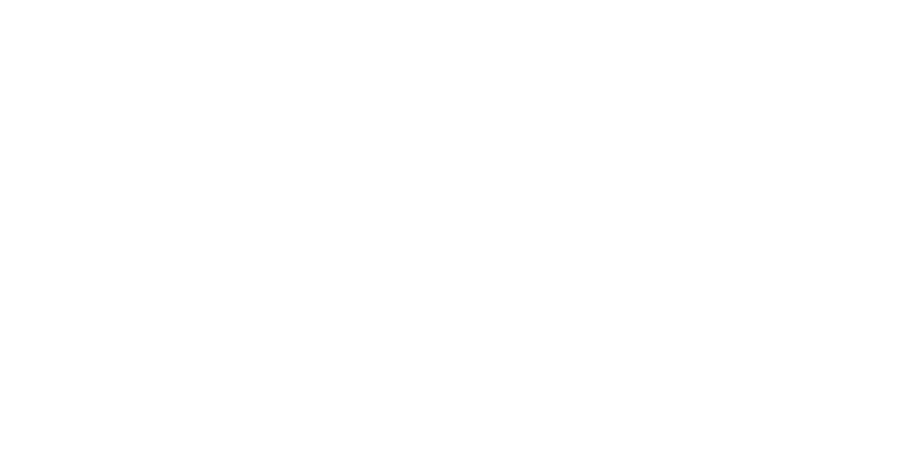
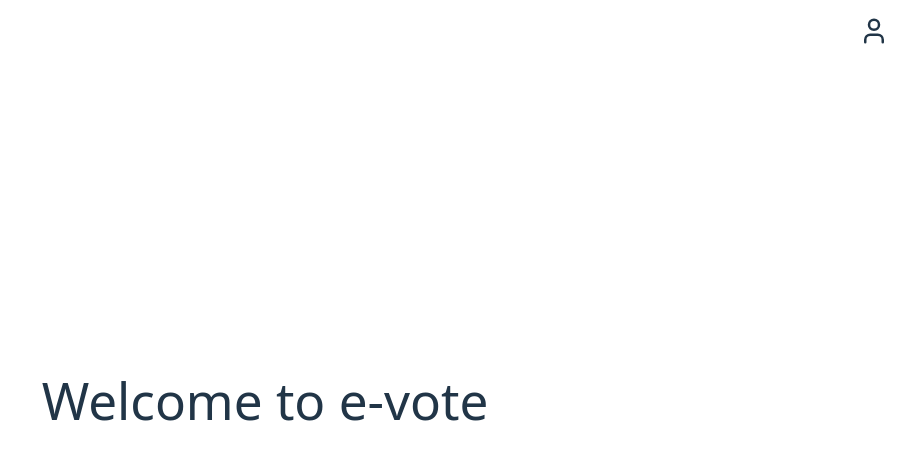
Before and after one commit to ibnusman/eVote, a React (Vite) app in the folder frontend/: page /dashboard in a window 1280 px wide. Before the commit this address had no page. Shown: the top 460 px of the page, without its empty margins (375-1280 px from the left). Built offline with nearby package versions, Linux system fonts and the light colour scheme.

Commit message:
Dashboard

```diff
--- a/frontend/package.json
+++ b/frontend/package.json
@@ -12,6 +12,7 @@
   "dependencies": {
     "@tailwindcss/vite": "^4.0.13",
     "axios": "^1.8.3",
+    "lucide-react": "^0.482.0",
     "react": "^19.0.0",
     "react-dom": "^19.0.0",
     "react-router": "^7.3.0"
--- a/frontend/src/App.jsx
+++ b/frontend/src/App.jsx
@@ -8,6 +8,7 @@
 import ForgetPassword from './pages/ForgetPassword'
 import VerifyUser from './pages/Verifyuser'
 import ChangePassword from './pages/ChangePassword'
+import Dashboard from './pages/Dashboard'
 
 
 
@@ -25,6 +26,7 @@
       <Route path='/forgetpassword' element={<ForgetPassword/>}/>
       <Route path='/vu' element={<VerifyUser/>}/>
       <Route path='/changepassword' element={<ChangePassword/>}/>
+      <Route path='/dashboard' element={<Dashboard/>}/>
 
     </Routes>
 
--- /dev/null
+++ b/frontend/src/api.js
@@ -0,0 +1,21 @@
+import axios from 'axios';
+
+const API_BASE_URL = "http://localhost:3000/api/auth";
+
+// Create a reusable Axios instance
+const api = axios.create({
+    baseURL: API_BASE_URL,
+    headers: {
+        'Content-Type': 'application/json'
+    }
+});
+
+// Wrapper function for POST requests
+export const postRequest = async (url, data) => {
+    try {
+        const response = await api.post(url, data);
+        return response;
+    } catch (error) {
+        throw error.response?.data?.message || "An error occurred";
+    }
+};
--- a/frontend/src/components/LoginForm.jsx
+++ b/frontend/src/components/LoginForm.jsx
@@ -1,7 +1,10 @@
 import axios from "axios";
 import React, { useState } from "react";
+import {useNavigate} from 'react-router-dom'
+
 
 export function LoginForm() {
+    const navigate = useNavigate();
     const [formData, setFormData] = useState({
         email: "",
         password: ""
@@ -20,13 +23,14 @@
         setMessage(null);  // Clear previous errors before making a request
 
         try {
+
             const response = await axios.post('http://localhost:3000/api/auth/login', formData);
             if(response.status === 200)
             {
                 setMessage(response.data.message)
             }
             console.log(response.data);
-            // Redirect user or save token here if login is successful
+                navigate('/dashboard')
         } catch (error) {
             if(error.response)
             {
--- /dev/null
+++ b/frontend/src/pages/Dashboard.jsx
@@ -0,0 +1,33 @@
+import React, { useState } from 'react';
+import { User } from "lucide-react";
+
+function Dashboard() {
+  const [showMenu, setShowMenu] = useState(false);
+
+  const toggleMenu = () => setShowMenu(!showMenu);
+
+  return (
+    <div>
+      {/* Profile Icon */}
+      <h1>Welcome to e-vote</h1>
+      <div className="absolute top-4 right-4">
+        <User
+          size={30}
+          onClick={toggleMenu}
+          className="cursor-pointer"
+        />
+
+        {/* Dropdown Menu */}
+        {showMenu && (
+          <ul className="mt-2 bg-white border rounded-lg shadow-lg text-sm text-black">
+            <li className="p-2 hover:bg-gray-100 cursor-pointer">Profile</li>
+            <li className="p-2 hover:bg-gray-100 cursor-pointer">Settings</li>
+            <li className="p-2 hover:bg-gray-100 cursor-pointer">Logout</li>
+          </ul>
+        )}
+      </div>
+    </div>
+  )
+}
+
+export default Dashboard;
```
Also changed, not shown: 1 other file (tests, documents, lock files or other folders).
